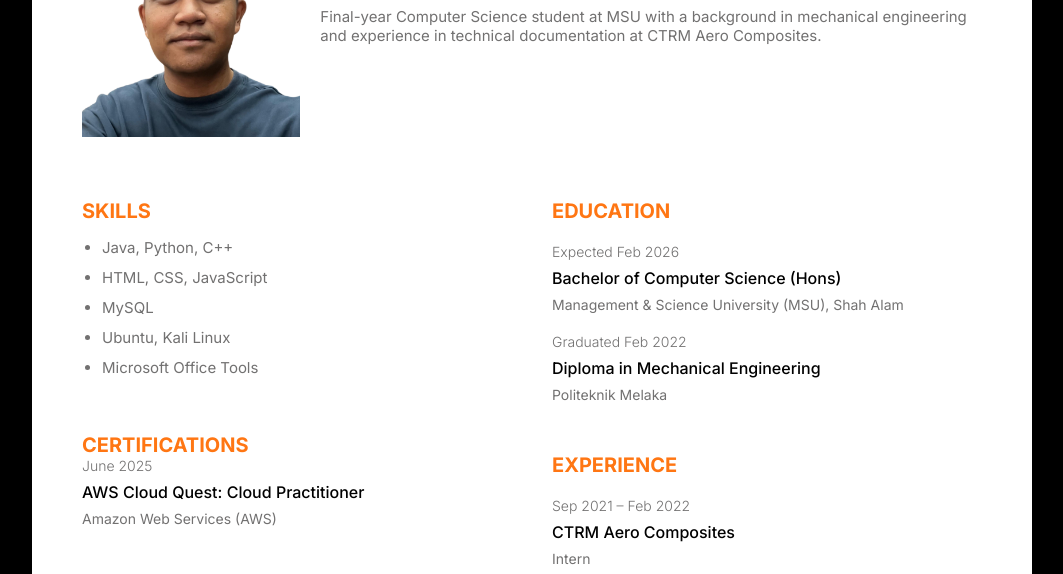
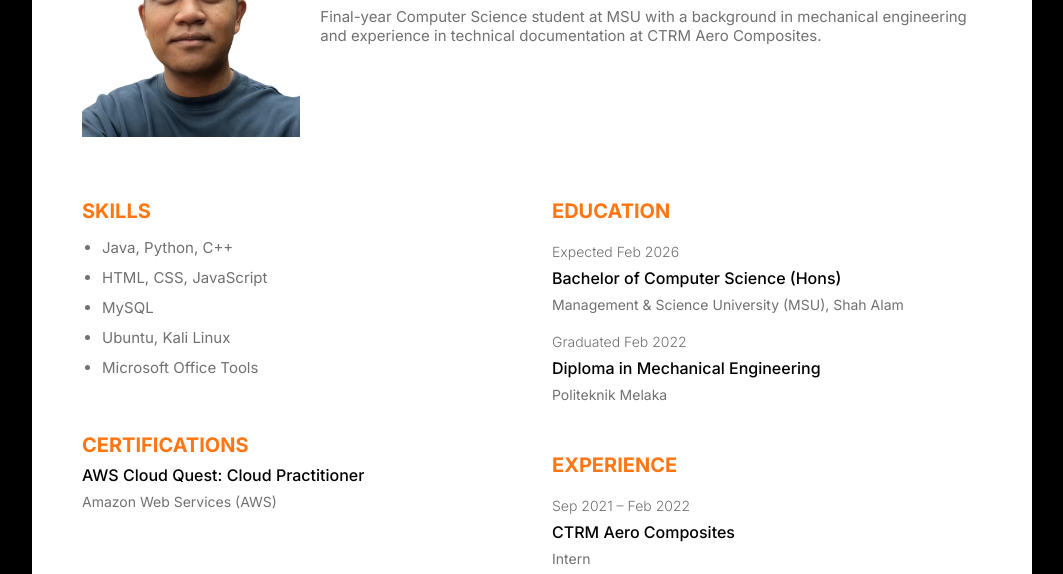
Before and after one commit to egzistens00/simple-resume-html-css, a plain HTML site: page index.html in a window 1280 px wide. Shown: the part 207-781 px from the top of the page, without its empty margins (108-1171 px from the left). Drawn offline with nearby package versions, Linux system fonts and the light colour scheme.

Commit message:
resumeupdate

```diff
--- a/index.html
+++ b/index.html
@@ -45,7 +45,6 @@
 	        <div class="cert">
         <h3 class="title">Certifications</h3>
         <div class="cert_item">
-          <p class="item_preTitle">June 2025</p>
           <h4 class="item_title">AWS Cloud Quest: Cloud Practitioner</h4>
           <p class="item_subtitle">Amazon Web Services (AWS)</p>
           <p class="description">
```
